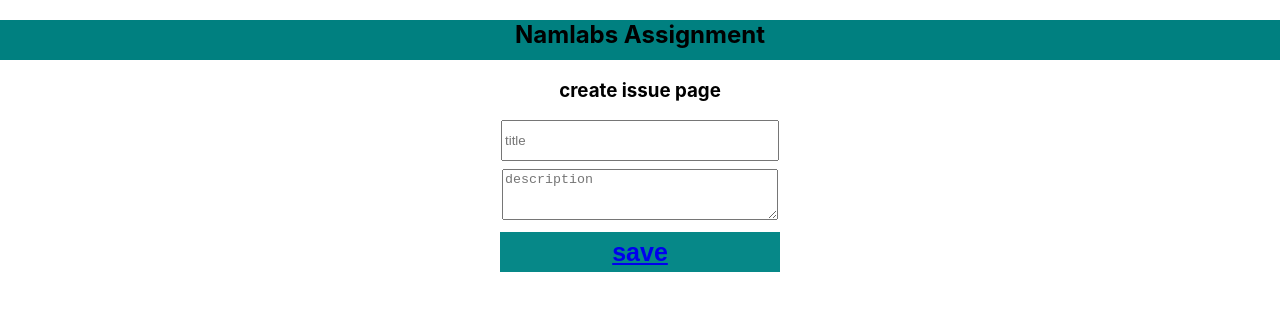
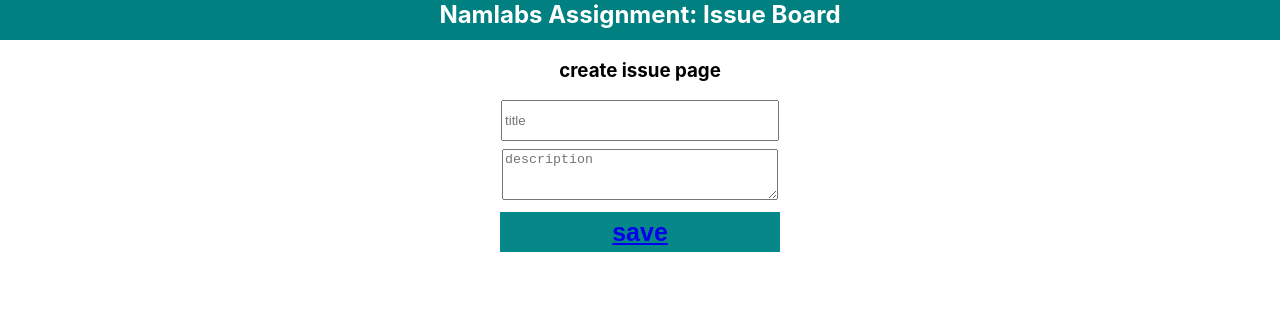
Before and after one commit to rajivravindrapathak/CRUD_Assignment, a React (Create React App) app: page / in a window 1280 px wide. Shown: the top 310 px of the page. Built offline with nearby package versions, Linux system fonts and the light colour scheme.

Commit message:
Add files via upload

```diff
--- a/src/App.css
+++ b/src/App.css
@@ -1,13 +1,13 @@
 .App {
   text-align: center;
+  margin: -20px;
 }
 
 .navDiv {
   width: 100%;
   height: 40px;
-  margin-top: 0;
   background-color: teal;
-  /* color: white; */
+  color: white;
   font-style: inherit;
 }
 
--- a/src/Components/HomePage.jsx
+++ b/src/Components/HomePage.jsx
@@ -17,16 +17,25 @@
             .then((data) => setTodos(data));
     }
 
+    const Edit = () => {
+
+    }
+
+    const Delete = () => {
+
+    }
+
     return (
         <div>
+
             <h3>homepage</h3>
             <div className="Divtodo">
                 { todos.map((e) => (
                     <div className='mapDiv'>
                         <span>Title: {e.title}</span>,
                         <span> desccription: {e.desccription}</span>
-                        <button >edit</button>
-                        <button>delete</button>
+                        <button onClick={Edit} >edit</button>
+                        <button onClick={Delete}>delete</button>
                     </div>
 
                 ))}
@@ -37,4 +46,3 @@
 }
 
 export default HomePage
-// {/* <HomedetailPage todo={e} key={e.id}  />, */}
--- a/src/Components/Navbar.jsx
+++ b/src/Components/Navbar.jsx
@@ -3,7 +3,7 @@
 const Navbar = () => {
     return (
         <div className='navDiv'>
-            <h2>Namlabs Assignment</h2>
+            <h2>Namlabs Assignment: Issue Board</h2>
         </div>
     )
 }
```
